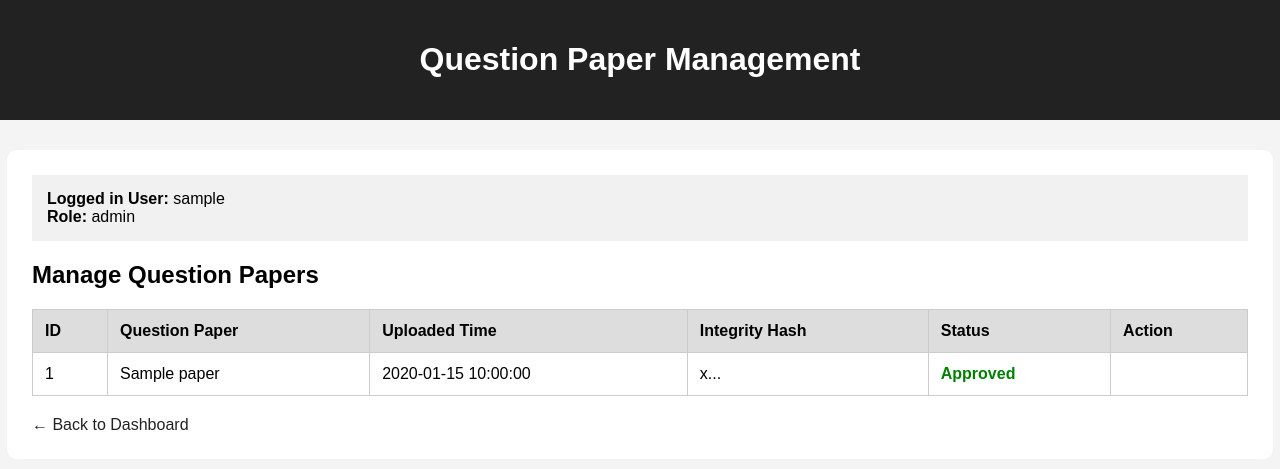
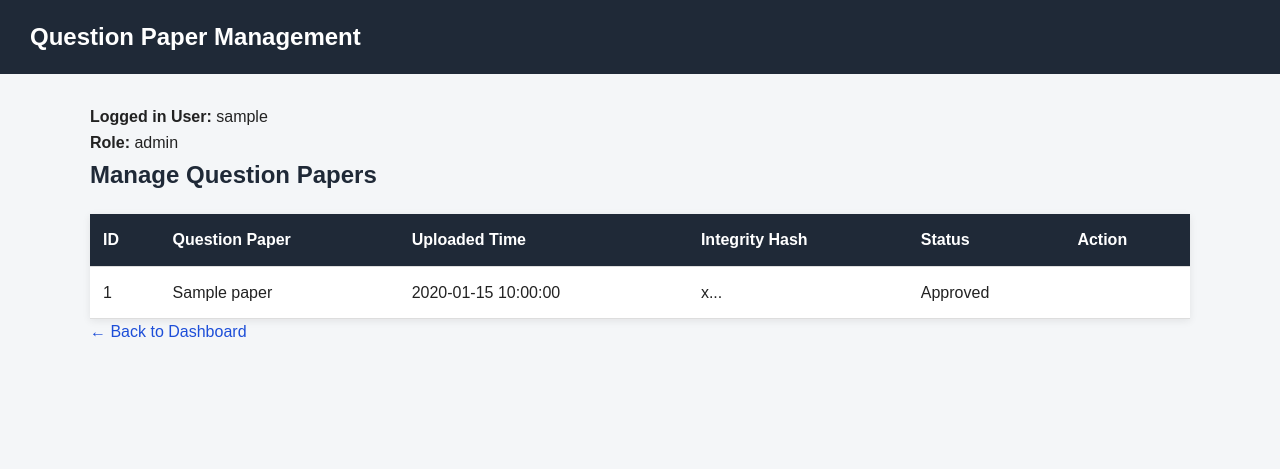
Before and after one commit to 2403717610422079-blip/Pdc-web-page, a Python web app: template templates/admin_papers.html in a window 1280 px wide. Shown: the top 469 px of the page. Run offline with Jinja, Linux system fonts and the light colour scheme; the template is opened without the code that fills it: most values are stand-ins (such as "Sample title", 1, 10 or a date in 2020).

Commit message:
Update admin_papers.html

```diff
--- a/templates/admin_papers.html
+++ b/templates/admin_papers.html
@@ -2,97 +2,8 @@
 <html>
 <head>
     <title>Question Paper Management</title>
+    <link rel="stylesheet" href="{{ url_for('static', filename='style.css') }}">
 
-    <style>
-        body {
-            font-family: Arial, sans-serif;
-            background: #f4f4f4;
-            margin: 0;
-        }
-
-        header {
-            background: #222;
-            color: white;
-            padding: 20px;
-            text-align: center;
-        }
-
-        .container {
-            width: 95%;
-            margin: 30px auto;
-            background: white;
-            padding: 25px;
-            border-radius: 10px;
-        }
-
-        .user-info {
-            padding: 15px;
-            background: #f1f1f1;
-            margin-bottom: 20px;
-        }
-
-        table {
-            width: 100%;
-            border-collapse: collapse;
-            margin-top: 20px;
-        }
-
-        th, td {
-            border: 1px solid #ccc;
-            padding: 12px;
-            text-align: left;
-        }
-
-        th {
-            background: #ddd;
-        }
-
-        input {
-            padding: 8px;
-            border: 1px solid #aaa;
-            border-radius: 4px;
-        }
-
-        button {
-            padding: 8px 12px;
-            background: #222;
-            color: white;
-            border: none;
-            border-radius: 4px;
-            cursor: pointer;
-        }
-
-        button:hover {
-            background: #444;
-        }
-
-        .approve {
-            color: green;
-            font-weight: bold;
-        }
-
-        .pending {
-            color: #b36b00;
-            font-weight: bold;
-        }
-
-        .scheduled {
-            color: #555;
-            font-weight: bold;
-        }
-
-        .released {
-            color: green;
-            font-weight: bold;
-        }
-
-        .back {
-            display: inline-block;
-            margin-top: 20px;
-            color: #222;
-            text-decoration: none;
-        }
-    </style>
 </head>
 
 <body>
```
